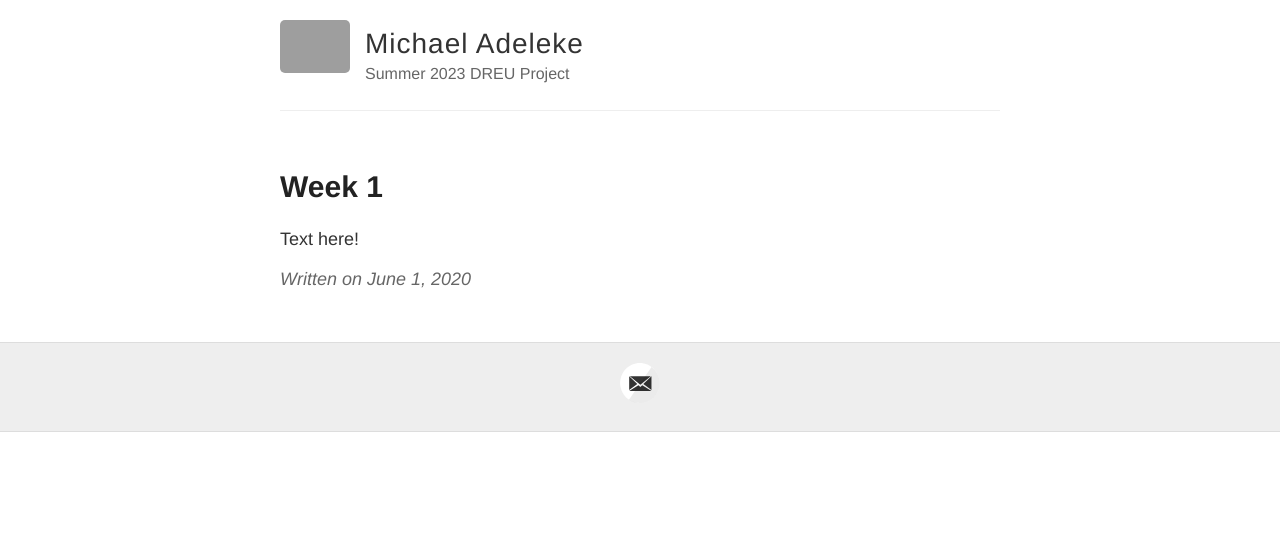
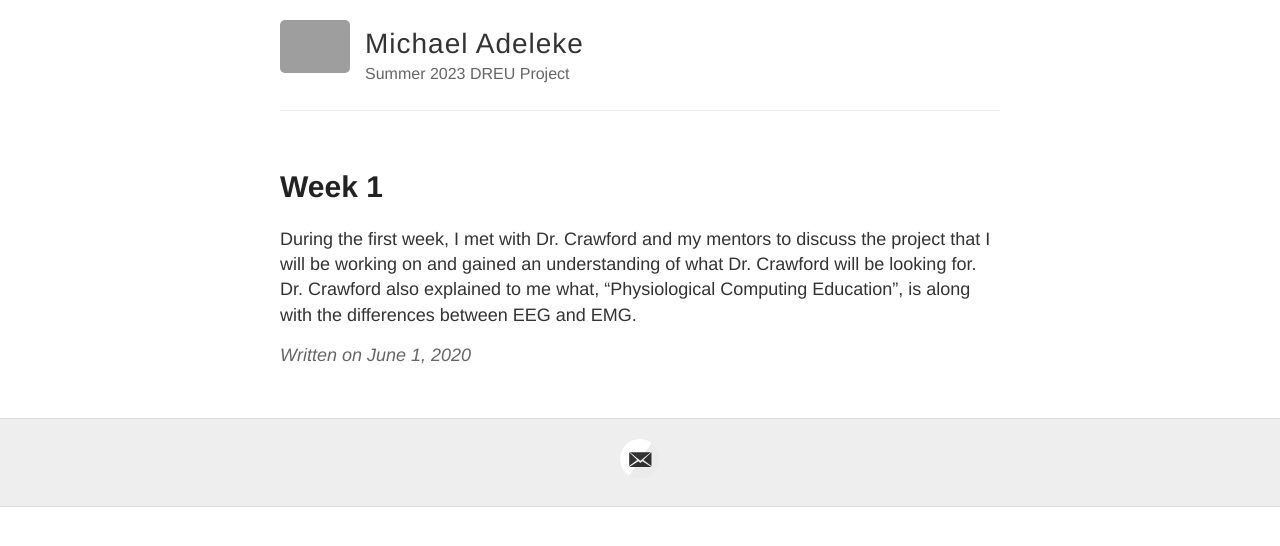
Before and after one commit to michaeladeleke1/michaeladeleke1.github.io, a Jekyll site: the page built from _posts/2020-06-01-week1.md, in a window 1280 px wide. Shown: the top 546 px of the page. Built offline with Jekyll 4.4.1, drawn with Linux system fonts in a browser that asks for light colours; grey boxes are pictures that could not be loaded.

Commit message:
2020-06-01-week1.md

```diff
--- a/_posts/2020-06-01-week1.md
+++ b/_posts/2020-06-01-week1.md
@@ -3,4 +3,4 @@ layout: post
 title: Week 1
 ---
 
-Text here!
+During the first week, I met with Dr. Crawford and my mentors to discuss the project that I will be working on and gained an understanding of what Dr. Crawford will be looking for. Dr. Crawford also explained to me what, "Physiological Computing Education", is along with the differences between EEG and EMG.
```
